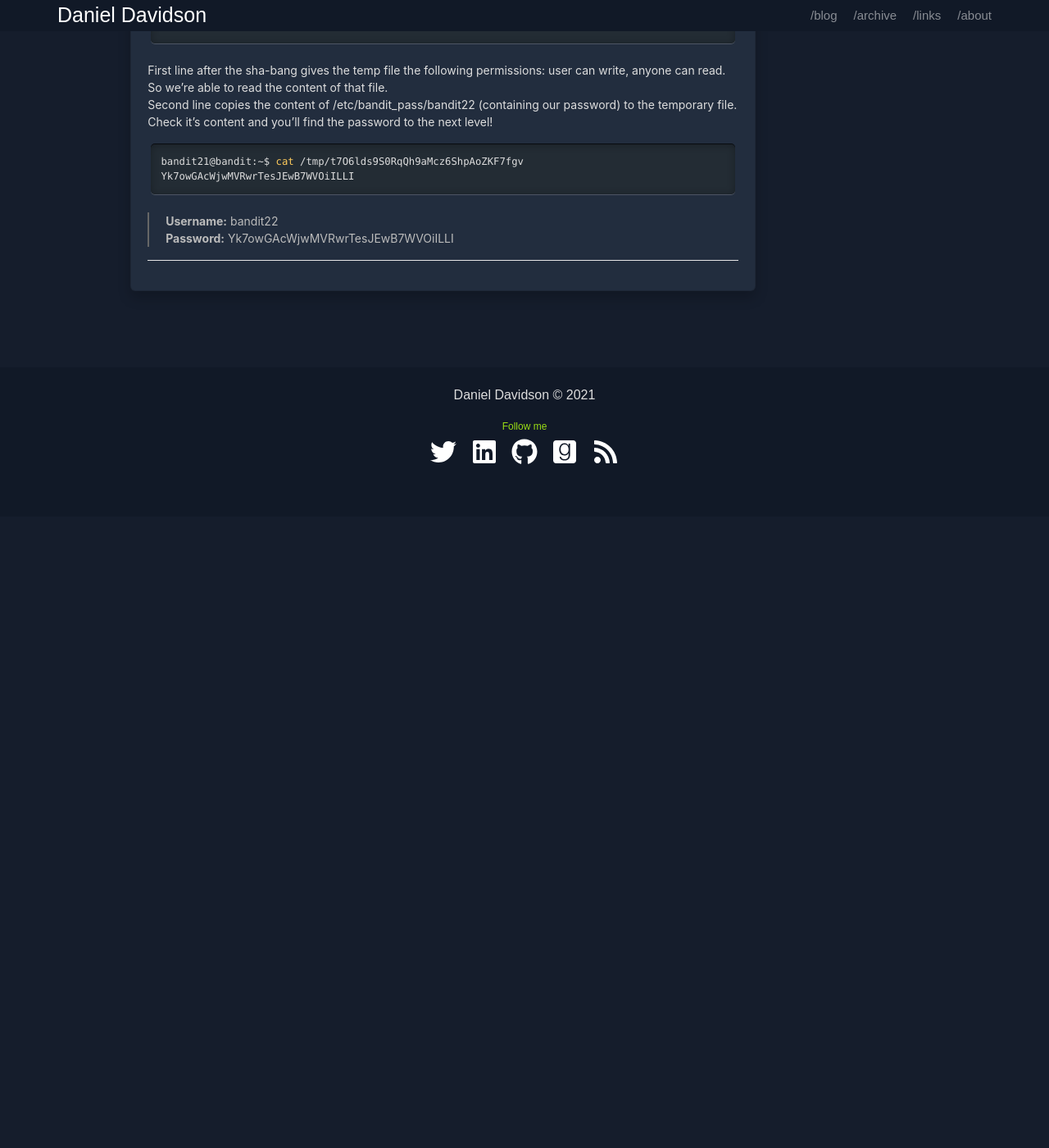
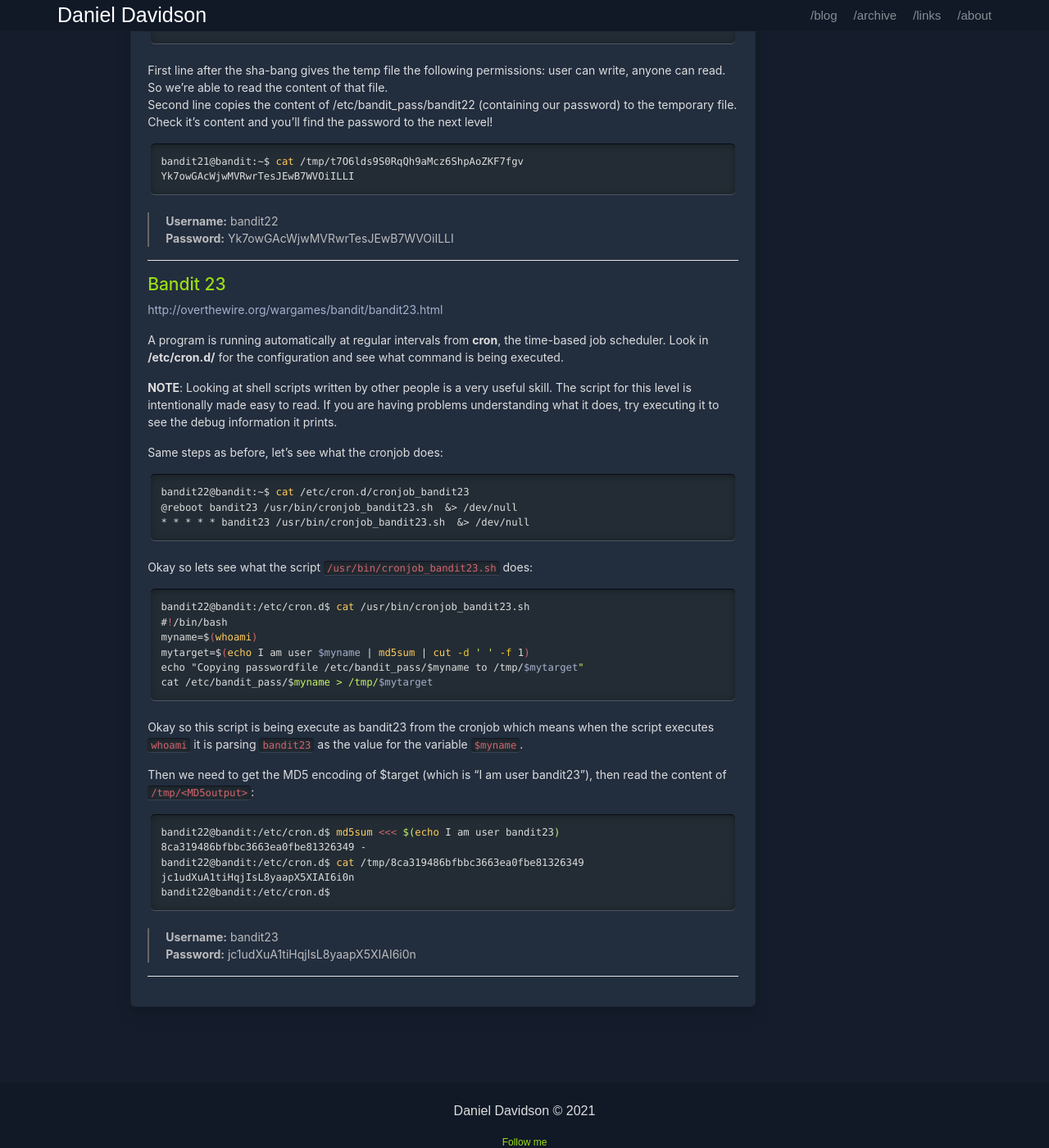
Before and after one commit to danieldavidson/danieldavidson.github.io, a Jekyll site: the page built from _posts/2021-04-11-overthewire-bandit-21-25.md, in a window 1280 px wide and 1400 px high, scrolled down 2958 px. Shown: the whole window at 82% size. Built offline with Jekyll 4.4.1, drawn with Linux system fonts in a browser that asks for light colours; before the commit the page ends 3588 px from its top, so only the background shows below that.

Commit message:
Update 2021-04-11-overthewire-bandit-21-25.md

````diff
--- a/_posts/2021-04-11-overthewire-bandit-21-25.md
+++ b/_posts/2021-04-11-overthewire-bandit-21-25.md
@@ -137,3 +137,47 @@ Yk7owGAcWjwMVRwrTesJEwB7WVOiILLI
 > **Password:** Yk7owGAcWjwMVRwrTesJEwB7WVOiILLI
 
 ---
+
+## Bandit 23
+
+[http://overthewire.org/wargames/bandit/bandit23.html](http://overthewire.org/wargames/bandit/bandit23.html)
+
+A program is running automatically at regular intervals from **cron**, the time-based job scheduler. Look in **/etc/cron.d/** for the configuration and see what command is being executed.
+
+**NOTE**: Looking at shell scripts written by other people is a very useful skill. The script for this level is intentionally made easy to read. If you are having problems understanding what it does, try executing it to see the debug information it prints.
+
+Same steps as before, let's see what the cronjob does:
+
+```console
+bandit22@bandit:~$ cat /etc/cron.d/cronjob_bandit23
+@reboot bandit23 /usr/bin/cronjob_bandit23.sh  &> /dev/null
+* * * * * bandit23 /usr/bin/cronjob_bandit23.sh  &> /dev/null
+```
+
+Okay so lets see what the script `/usr/bin/cronjob_bandit23.sh` does:
+
+```console
+bandit22@bandit:/etc/cron.d$ cat /usr/bin/cronjob_bandit23.sh
+#!/bin/bash
+myname=$(whoami)
+mytarget=$(echo I am user $myname | md5sum | cut -d ' ' -f 1)
+echo "Copying passwordfile /etc/bandit_pass/$myname to /tmp/$mytarget"
+cat /etc/bandit_pass/$myname > /tmp/$mytarget
+```
+
+Okay so this script is being execute as bandit23 from the cronjob which means when the script executes `whoami` it is parsing `bandit23` as the value for the variable `$myname`.
+
+Then we need to get the MD5 encoding of $target (which is "I am user bandit23"), then read the content of `/tmp/<MD5output>`:
+
+```console
+bandit22@bandit:/etc/cron.d$ md5sum <<< $(echo I am user bandit23)
+8ca319486bfbbc3663ea0fbe81326349 -
+bandit22@bandit:/etc/cron.d$ cat /tmp/8ca319486bfbbc3663ea0fbe81326349
+jc1udXuA1tiHqjIsL8yaapX5XIAI6i0n
+bandit22@bandit:/etc/cron.d$
+```
+
+> **Username:** bandit23
+> **Password:** jc1udXuA1tiHqjIsL8yaapX5XIAI6i0n
+
+---
````
